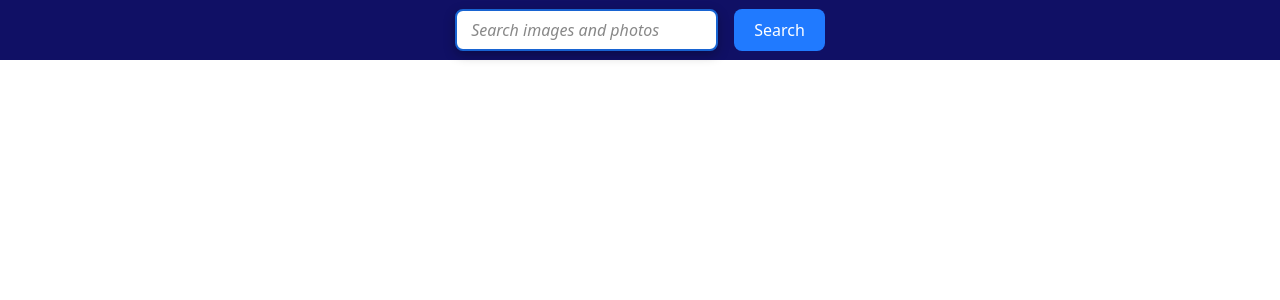
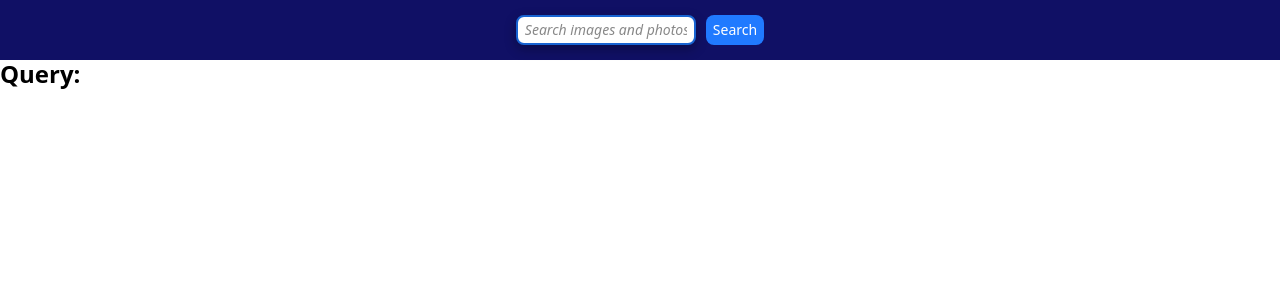
Before and after one commit to PushEaxVK/goit-react-hw-04, a React (Vite) app: page / in a window 1280 px wide. Shown: the top 300 px of the page. Built offline with nearby package versions, Linux system fonts and the light colour scheme.

Commit message:
start refactoring

```diff
--- a/src/App.jsx
+++ b/src/App.jsx
@@ -18,7 +18,7 @@ function App() {
   const [query, setQuery] = useState('');
   const [modalUrl, setModalUrl] = useState('');
 
-  const handleSearch = async (query, page) => {
+  /* const handleSearch = async (query, page) => {
     setCurrentPage(page);
     if (page === 1) {
       setImages(() => {
@@ -63,28 +63,33 @@ function App() {
     } finally {
       setLoading(false);
     }
-  };
+  };*/
 
   return (
     <div className={css.app}>
+      <SearchBar onSubmit={setQuery} />
+      <h2>Query: {query}</h2>
+      {/*
       <SearchBar
         onSubmit={(searchQuery) => {
           handleSearch(searchQuery, 1);
           setQuery(searchQuery);
         }}
         toast={toast}
-      />
-      {images.length > 0 && !error && (
+      />*/}
+
+      {/*images.length > 0 && !error && (
         <ImageGallery images={images} setModal={setModalUrl} />
-      )}
-      {loading && <Loader />}
-      {error && <ErrorMessage toast={toast} />}
-      {currentPage < totalPages && !error && !loading && (
+      )*/}
+
+      {/*loading && <Loader />*/}
+      {/*error && <ErrorMessage toast={toast} />*/}
+      {/*currentPage < totalPages && !error && !loading && (
         <LoadMoreBtn loadMore={() => handleSearch(query, currentPage + 1)} />
-      )}
-      {modalUrl !== '' && (
+      )*/}
+      {/*modalUrl !== '' && (
         <ImageModal modalUrl={modalUrl} setModal={setModalUrl} />
-      )}
+      )*/}
       <Toaster position="top-right" />
     </div>
   );
--- a/src/components/SearchBar/SearchBar.jsx
+++ b/src/components/SearchBar/SearchBar.jsx
@@ -1,4 +1,5 @@
 import s from './SearchBar.module.css';
+import toast from 'react-hot-toast';
 
 const SearchBar = ({ onSubmit, toast }) => {
   const handleSubmit = (evt) => {
@@ -8,7 +9,6 @@ const SearchBar = ({ onSubmit, toast }) => {
 
     if (query === '') {
       toast.error('Query is empty!');
-      return;
     }
 
     onSubmit(query);
--- a/src/components/SearchBar/SearchBar.module.css
+++ b/src/components/SearchBar/SearchBar.module.css
@@ -7,6 +7,5 @@
 
   form {
     display: flex;
-    gap: 1rem;
   }
 }
--- a/src/index.css
+++ b/src/index.css
@@ -29,14 +29,16 @@ button {
 }
 
 input {
-  padding: 10px 14px;
+  padding: 5px 7px;
   border: 2px solid var(--accent-color);
   border-radius: var(--border-radius);
   background-color: white;
   color: var(--text-color);
-  font-size: 16px;
+  font-size: 14px;
   transition: var(--transition);
   outline: none;
+  max-width: 180px;
+  margin-right: 10px;
 }
 
 input:focus {
@@ -50,12 +52,12 @@ input::placeholder {
 }
 
 button {
-  padding: 10px 20px;
+  padding: 5px 7px;
   background-color: var(--accent-color);
   color: white;
   border: none;
   border-radius: var(--border-radius);
-  font-size: 16px;
+  font-size: 14px;
   cursor: pointer;
   transition: var(--transition);
   font-weight: 500;
```
